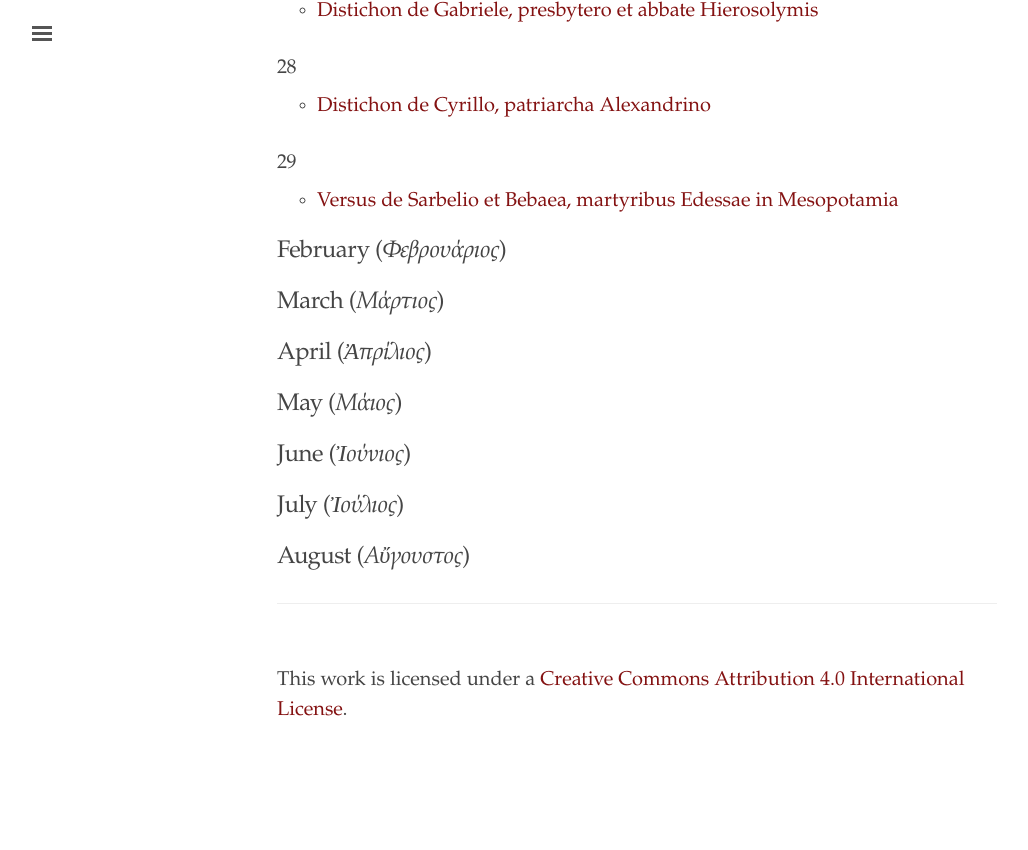
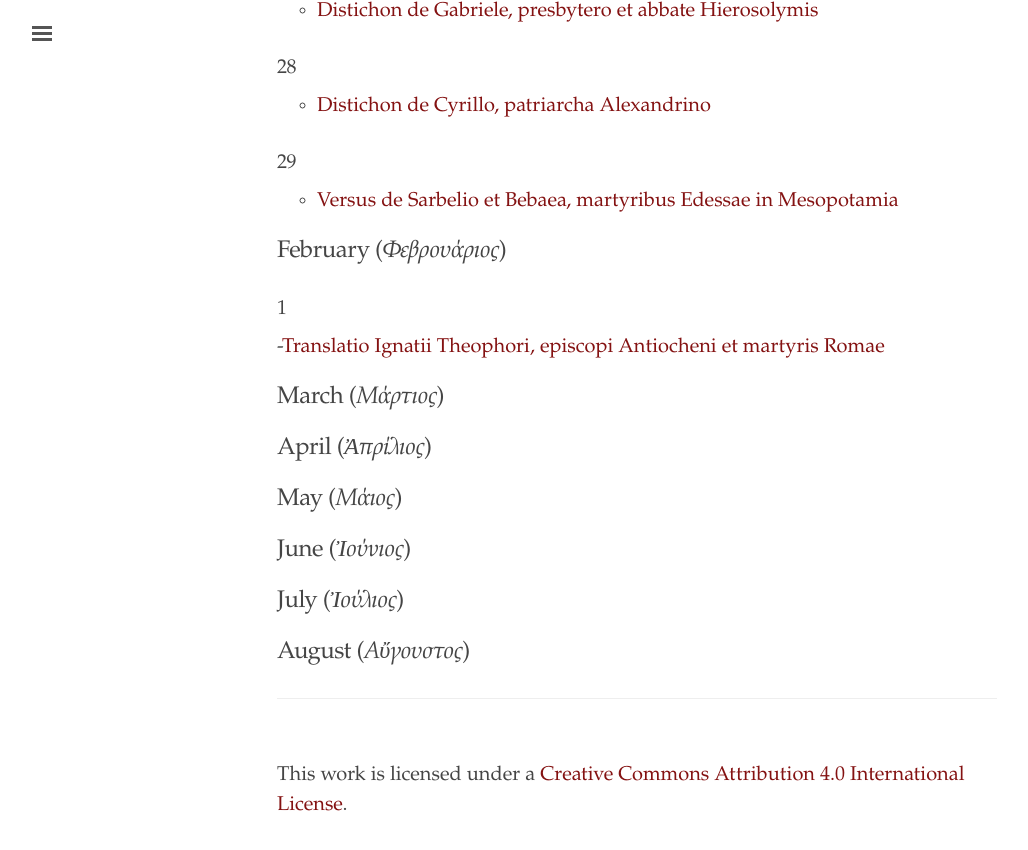
Before and after one commit to cjkoepke1/greek-hagiography, a Jekyll site: the page built from index.md, in a window 1280 px wide and 900 px high, scrolled down 1371 px. Shown: the top 850 px of the window, without its empty margins (3-1031 px from the left). Built offline with Jekyll 4.4.1, drawn with Linux system fonts in a browser that asks for light colours; before the commit the page ends 2176 px from its top, so only the background shows below that.

Commit message:
Added Translatio Ignatii Theophori

```diff
--- a/index.md
+++ b/index.md
@@ -60,6 +60,10 @@ title: "Greek Hagiography"
 
 ## February (*Φεβρουάριος*)
 
+### 1
+
+-[Translatio Ignatii Theophori, episcopi Antiocheni et martyris Romae](https://cjkoepke1.github.io/greek-hagiography/texts/translatio-ignatii-theophori)
+
 ## March (*Μάρτιος*)
 
 ## April (*Ἀπρίλιος*)
```
